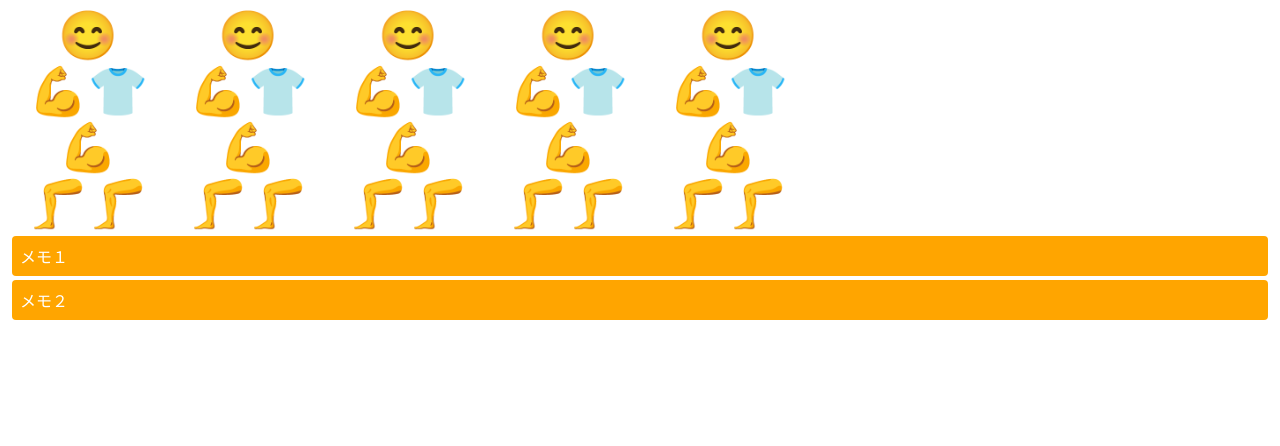
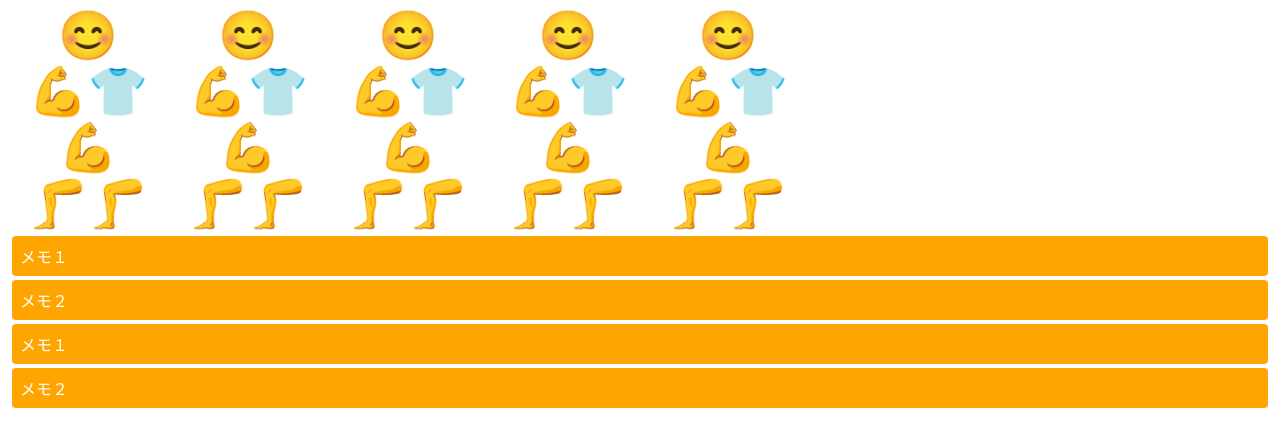
Before and after one commit to tomotakashimizu/vue-cli-sample, a Vue app: page / in a window 1280 px wide. Shown: the top 446 px of the page. Built offline with nearby package versions, Linux system fonts and the light colour scheme.

Commit message:
slot の例１

```diff
--- a/src/App.vue
+++ b/src/App.vue
@@ -12,6 +12,9 @@
       <!-- <simple-memo /> -->
       <simple-memo>メモ１</simple-memo>
       <simple-memo>メモ２</simple-memo>
+      <simple-memo v-for="memo in memos" v-bind:key="memo.id">
+        {{ memo.text }}
+      </simple-memo>
     </div>
   </div>
 </template>
@@ -28,6 +31,14 @@ export default {
 
     SimpleMemo,
   },
+  data() {
+    return {
+      memos: [
+        { id: 0, text: "メモ１" },
+        { id: 1, text: "メモ２" },
+      ],
+    }
+  },
 }
 </script>
 
```
